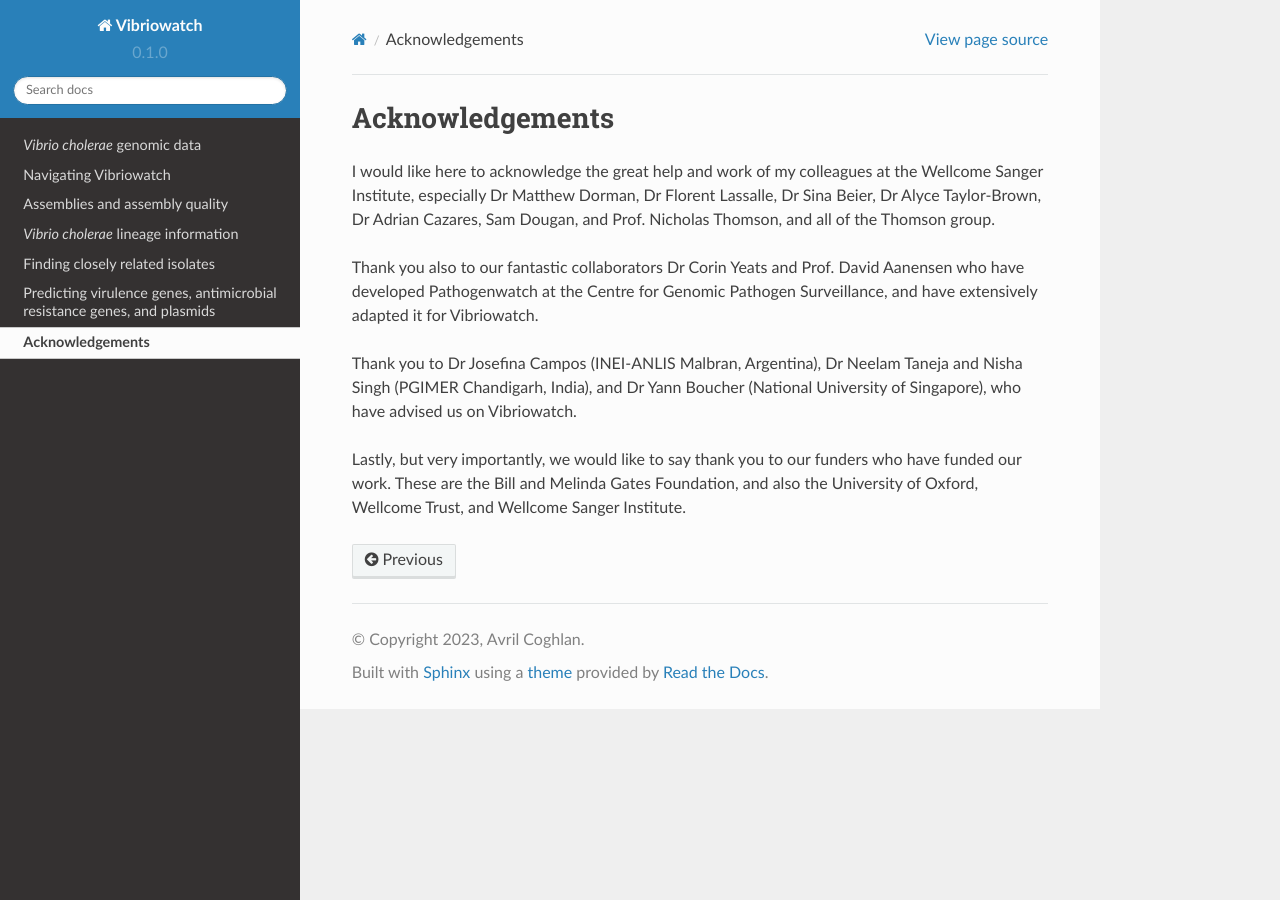
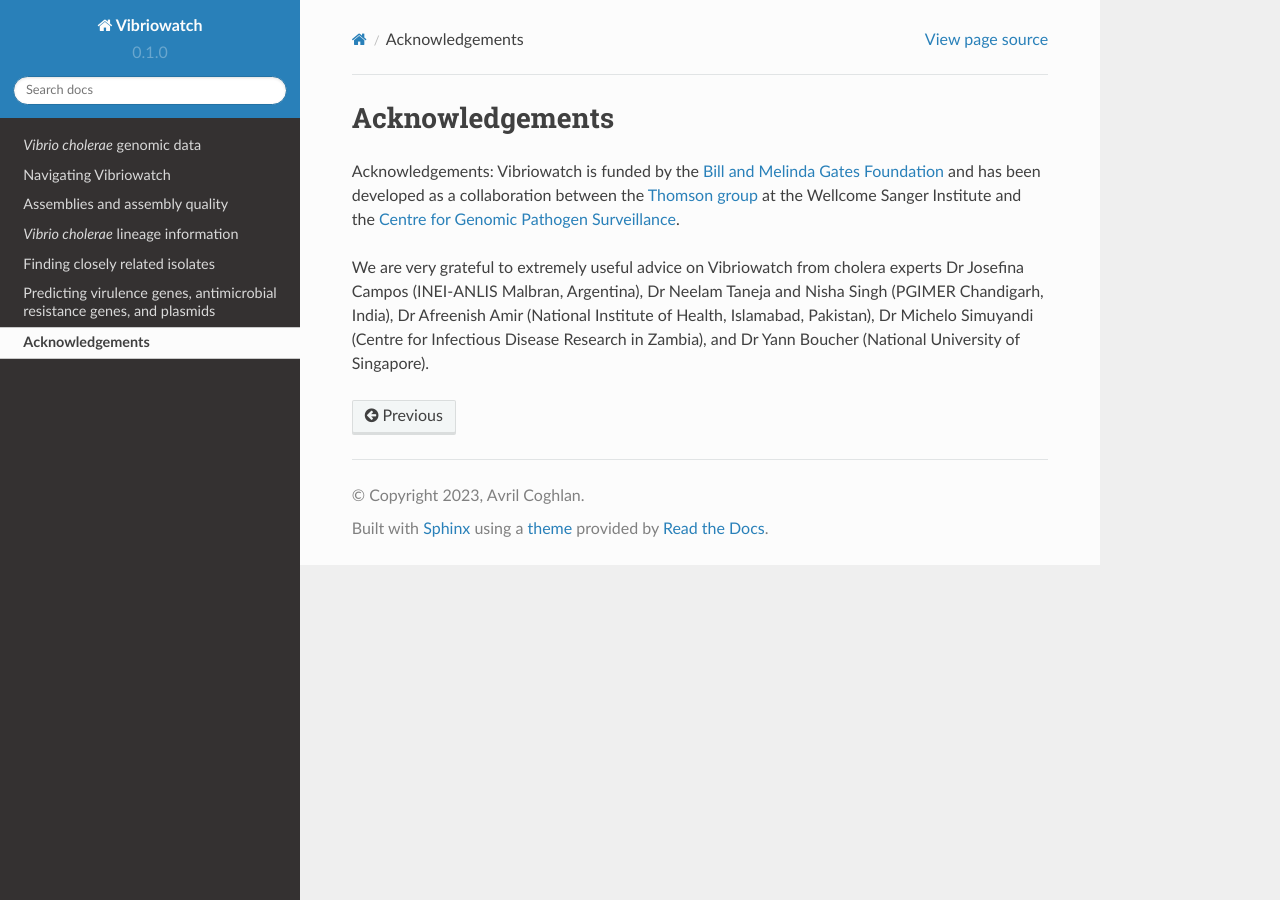
Before and after one commit to avrilcoghlan/vibriowatch, a Sphinx documentation site: the page built from docs/source/acknowledgements.rst, in a window 1280 px wide. Built offline with Sphinx 7.4.7 and the Read the Docs theme 2.0.0, drawn with Linux system fonts in a browser that asks for light colours.

Commit message:
Update acknowledgements.rst
Update acknowledgements

```diff
--- a/docs/source/acknowledgements.rst
+++ b/docs/source/acknowledgements.rst
@@ -1,14 +1,12 @@
 Acknowledgements
 ================
 
-I would like here to acknowledge the great help and work of my colleagues at the Wellcome Sanger Institute, especially Dr Matthew Dorman, Dr Florent Lassalle, Dr Sina Beier, Dr Alyce Taylor-Brown, Dr Adrian Cazares, Sam Dougan, and Prof. Nicholas Thomson, and all of the Thomson group.
+Acknowledgements: Vibriowatch is funded by the `Bill and Melinda Gates Foundation`_ and has been developed as a collaboration between the `Thomson group`_ at the Wellcome Sanger Institute and the `Centre for Genomic Pathogen Surveillance`_.
 
-Thank you also to our fantastic collaborators Dr Corin Yeats and Prof. David Aanensen who have developed Pathogenwatch at the Centre for Genomic Pathogen Surveillance, and have extensively adapted it for Vibriowatch.
+.. _Bill and Melinda Gates Foundation: https://www.gatesfoundation.org/
 
-Thank you to Dr Josefina Campos (INEI-ANLIS Malbran, Argentina),
-Dr Neelam Taneja and Nisha Singh (PGIMER Chandigarh, India),
-and Dr Yann Boucher (National University of Singapore),
-who have advised us on Vibriowatch.
+.. _Thomson group: https://www.sanger.ac.uk/group/thomson-group/
 
-Lastly, but very importantly, we would
-like to say thank you to our funders who have funded our work. These are the Bill and Melinda Gates Foundation, and also the University of Oxford, Wellcome Trust, and Wellcome Sanger Institute.
+.. _Centre for Genomic Pathogen Surveillance: https://www.pathogensurveillance.net/
+
+We are very grateful to extremely useful advice on Vibriowatch from cholera experts Dr Josefina Campos (INEI-ANLIS Malbran, Argentina), Dr Neelam Taneja and Nisha Singh (PGIMER Chandigarh, India), Dr Afreenish Amir (National Institute of Health, Islamabad, Pakistan), Dr Michelo Simuyandi (Centre for Infectious Disease Research in Zambia), and Dr Yann Boucher (National University of Singapore).
```
